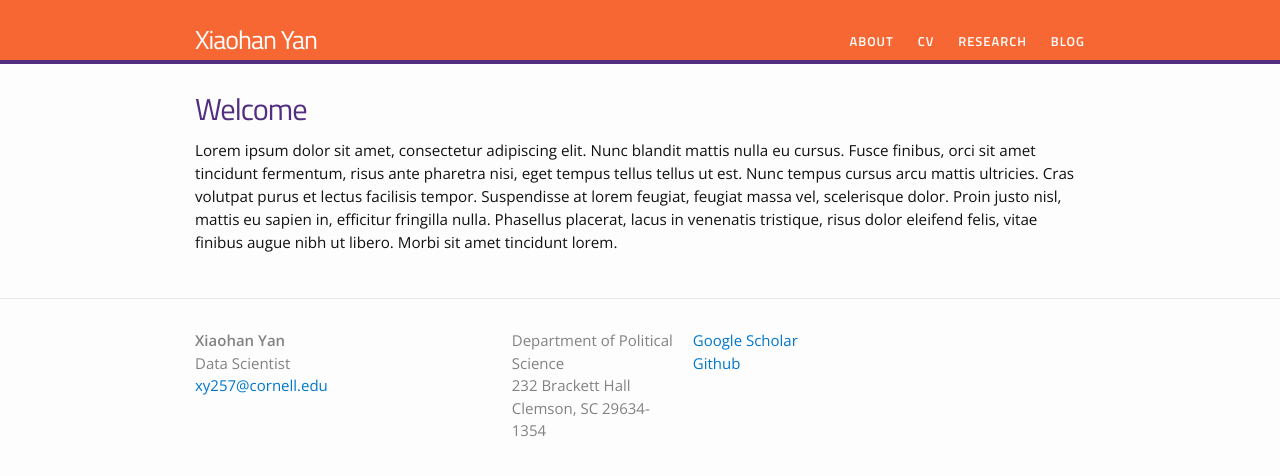
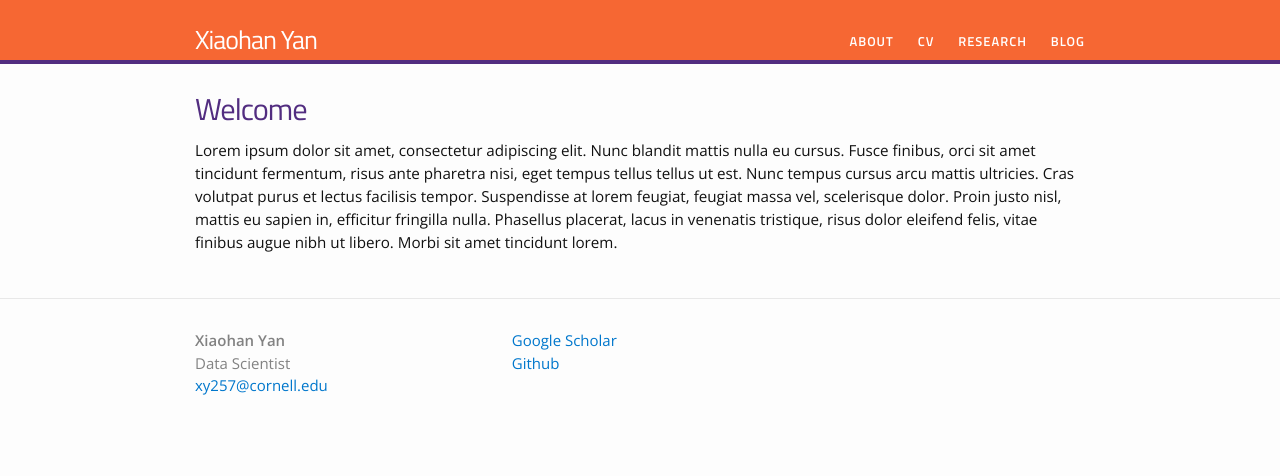
Before and after one commit to yanxht/yanxht.github.io, a Jekyll site: the page built from index.html, in a window 1280 px wide. Shown: the top 476 px of the page. Built offline with Jekyll 4.4.1, drawn with Linux system fonts in a browser that asks for light colours.

Commit message:
Update footer setting

```diff
--- a/_includes/footer.html
+++ b/_includes/footer.html
@@ -14,15 +14,6 @@
       </div>
 
       <div class="footer-col  footer-col-2">
-
-
-         <p class="text">
-    Department of Political Science<br />
-    232 Brackett Hall<br />
-    Clemson, SC 29634-1354</p> <!-- {{ site.description }} -->
-      </div>
-
-      <div class="footer-col  footer-col-3">
        <ul class="social-media-list">
 
                   {% if site.google_scholar_id %}
@@ -42,21 +33,6 @@
   </li>
 {% endif %}
 
-          {% if site.orcid_id %}
-  <li>
-    <a href="https://orcid.org/{{ site.orcid_id }}">
-      <i class="ai ai-orcid" style="color:gray"></i> ORCID
-    </a>
-  </li>
-{% endif %}
-
-          {% if site.twitter_username %}
-  <li>
-    <a href="https://twitter.com/{{ site.twitter_username }}">
-      <i class="fa fa-twitter" style="color:gray"></i> Twitter
-    </a>
-  </li>
-{% endif %}
 
 
 
```
